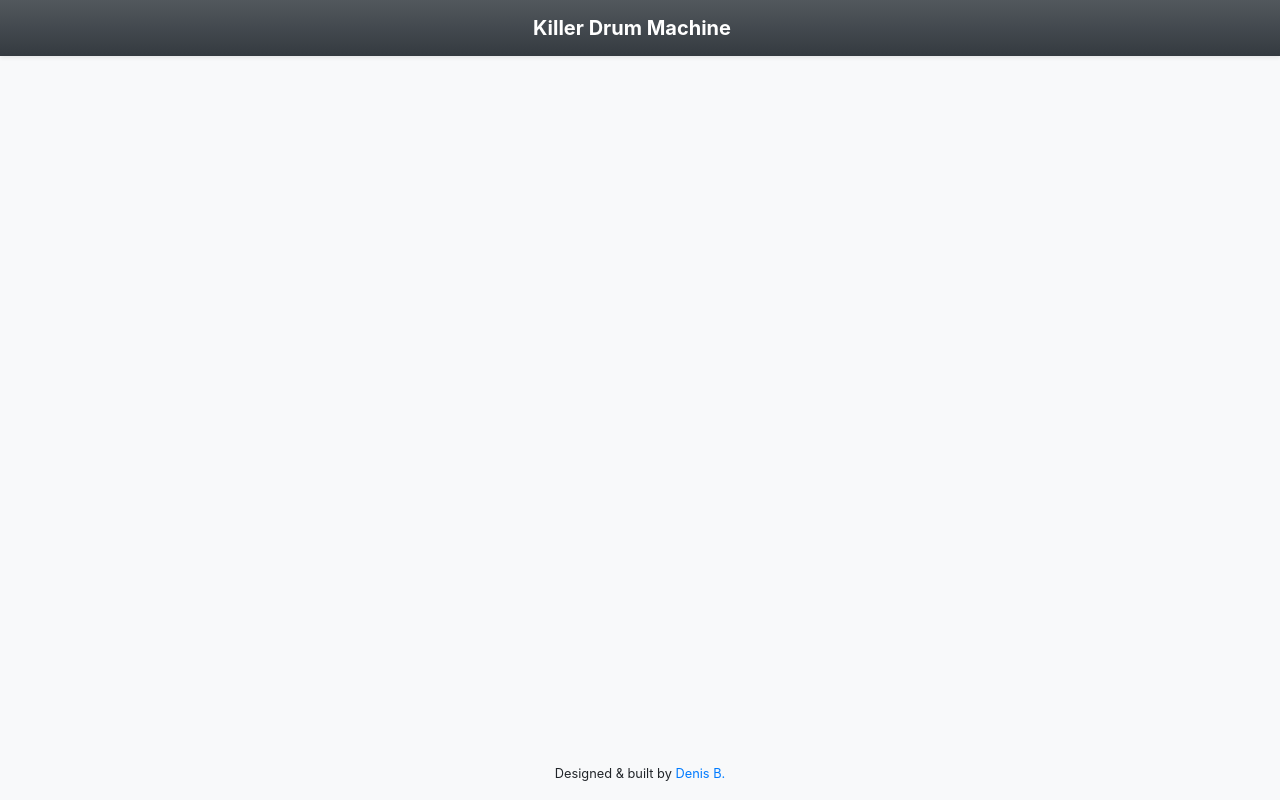
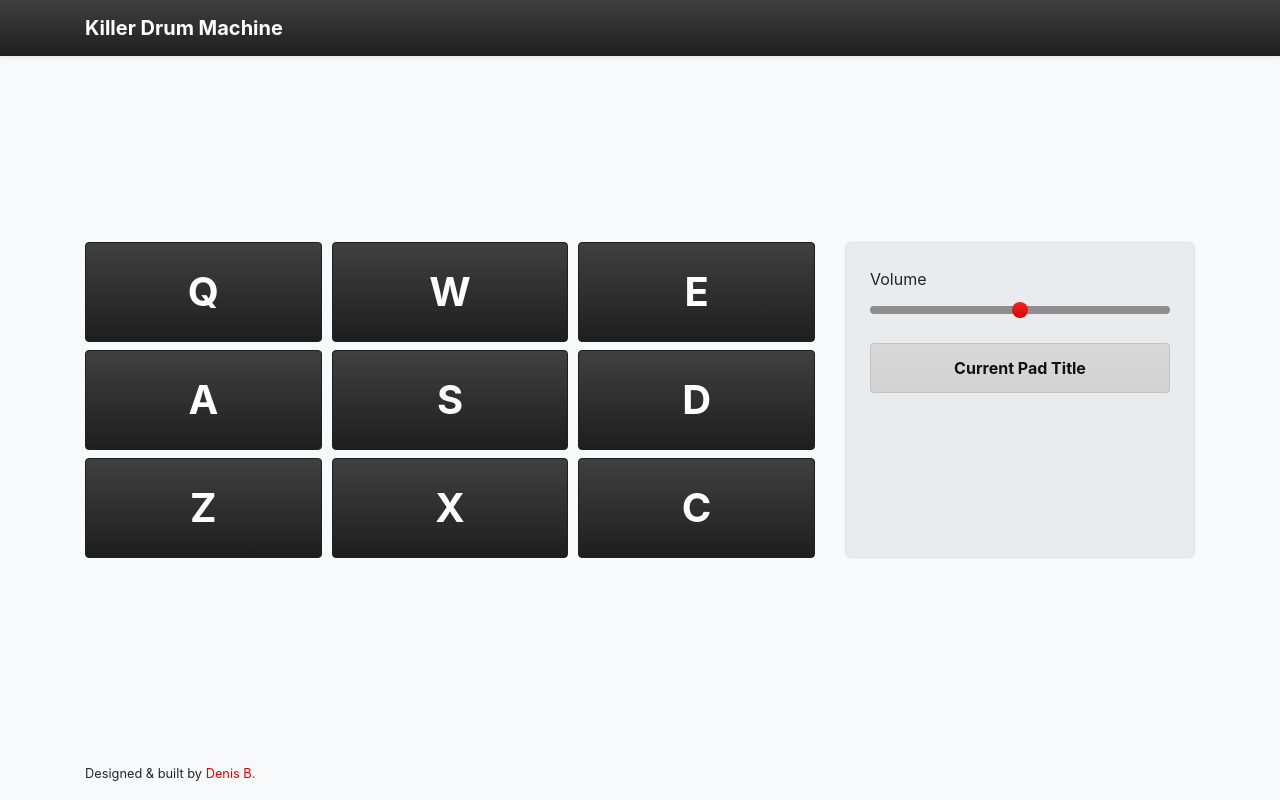
Before and after one commit to kaizen-design/drum-machine, a React (Create React App) app: page / in a window 1280 px wide. Built offline with nearby package versions, Linux system fonts and the light colour scheme.

Commit message:
HTML layout created

```diff
--- a/src/App.js
+++ b/src/App.js
@@ -1,4 +1,55 @@
 import React from 'react';
+import Navbar from './templates/layout/Navbar';
+import Footer from './templates/layout/Footer';
+
+/*const audioBank = [
+  {
+    keyCode: 81,
+    keyTrigger: 'Q',
+    id: 'Heater-1',
+    url: 'https://s3.amazonaws.com/freecodecamp/drums/Heater-1.mp3'
+  }, {
+    keyCode: 87,
+    keyTrigger: 'W',
+    id: 'Heater-2',
+    url: 'https://s3.amazonaws.com/freecodecamp/drums/Heater-2.mp3'
+  }, {
+    keyCode: 69,
+    keyTrigger: 'E',
+    id: 'Heater-3',
+    url: 'https://s3.amazonaws.com/freecodecamp/drums/Heater-3.mp3'
+  }, {
+    keyCode: 65,
+    keyTrigger: 'A',
+    id: 'Heater-4',
+    url: 'https://s3.amazonaws.com/freecodecamp/drums/Heater-4_1.mp3'
+  }, {
+    keyCode: 83,
+    keyTrigger: 'S',
+    id: 'Clap',
+    url: 'https://s3.amazonaws.com/freecodecamp/drums/Heater-6.mp3'
+  }, {
+    keyCode: 68,
+    keyTrigger: 'D',
+    id: 'Open-HH',
+    url: 'https://s3.amazonaws.com/freecodecamp/drums/Dsc_Oh.mp3'
+  }, {
+    keyCode: 90,
+    keyTrigger: 'Z',
+    id: "Kick-n'-Hat",
+    url: 'https://s3.amazonaws.com/freecodecamp/drums/Kick_n_Hat.mp3'
+  }, {
+    keyCode: 88,
+    keyTrigger: 'X',
+    id: 'Kick',
+    url: 'https://s3.amazonaws.com/freecodecamp/drums/RP4_KICK_1.mp3'
+  }, {
+    keyCode: 67,
+    keyTrigger: 'C',
+    id: 'Closed-HH',
+    url: 'https://s3.amazonaws.com/freecodecamp/drums/Cev_H2.mp3'
+  }
+];*/
 
 class App extends React.Component {
   constructor(props) {
@@ -16,29 +67,57 @@ class App extends React.Component {
   render() {
     return (
       <div className="h-100 d-flex flex-column">
-        <nav className="navbar justify-content-center navbar-dark bg-gradient-dark shadow-sm">
-          <span className="navbar-brand mb-0 h1">Killer Drum Machine</span>
-        </nav>
-        <main role="main" className="App container-fluid h-100 pt-3 pt-lg-4 px-lg-4">
-
+        <Navbar brand={'Killer Drum Machine'} />
+        <main role="main" className="App container my-auto py-3">
+          <div id="drum-machine" className="row">
+            <div className="col-lg-8">
+              <div className="form-row">
+                <div className="col-4 mb-2">
+                  <button type="button" className="drum-pad btn btn-dark btn-block">Q</button>
+                </div>
+                <div className="col-4 mb-2">
+                  <button type="button" className="drum-pad btn btn-dark btn-block">W</button>
+                </div>
+                <div className="col-4 mb-2">
+                  <button type="button" className="drum-pad btn btn-dark btn-block">E</button>
+                </div>
+                <div className="col-4 mb-2">
+                  <button type="button" className="drum-pad btn btn-dark btn-block">A</button>
+                </div>
+                <div className="col-4 mb-2">
+                  <button type="button" className="drum-pad btn btn-dark btn-block">S</button>
+                </div>
+                <div className="col-4 mb-2">
+                  <button type="button" className="drum-pad btn btn-dark btn-block">D</button>
+                </div>
+                <div className="col-4">
+                  <button type="button" className="drum-pad btn btn-dark btn-block">Z</button>
+                </div>
+                <div className="col-4">
+                  <button type="button" className="drum-pad btn btn-dark btn-block">X</button>
+                </div>
+                <div className="col-4">
+                  <button type="button" className="drum-pad btn btn-dark btn-block">C</button>
+                </div>
+              </div>
+            </div>
+            <div className="col-lg-4">
+              <div className="jumbotron h-100 p-4 border">
+                <div className="form-group">
+                  <label htmlFor="volumeControl">Volume</label>
+                  <input type="range" className="custom-range" id="volumeControl" />
+                </div>
+                <div className="alert alert-dark text-center" role="alert">
+                  <b>Current Pad Title</b>
+                </div>
+              </div>
+            </div>
+          </div>
         </main>
-        <footer className="text-center py-3">
-          <div className="container">
-            <small>
-              Designed & built by <a href="https://github.com/kaizen-design" target="_blank" rel="noopener noreferrer">Denis B.</a>
-            </small>
-          </div>
-        </footer>
+        <Footer />
       </div>
     );
   }
 }
 
-/*const Title = (props) => {
-  return (
-    <h6 className="w-100 py-2 px-3 mb-0 bg-gradient-secondary text-white rounded-top shadow-sm"
-        dangerouslySetInnerHTML={{__html: props.title}} />
-  )
-};*/
-
 export default App;
--- a/src/scss/App.scss
+++ b/src/scss/App.scss
@@ -1,6 +1,10 @@
 $enable-gradients: true;
 $headings-font-weight: 700;
 $headings-margin-bottom: 1rem;
+$primary: #e60000;
+//$secondary: #8f8e8e;
+$dark: #1e1e1e;
+$custom-range-track-bg: #8f8e8e;
 
 @import '~bootstrap/scss/bootstrap.scss';
 
@@ -17,5 +21,13 @@ img {
   max-width: 100%;
 }
 .App {
-  flex-grow: 1;
+  //flex-grow: 1;
 }
+.drum-pad {
+  height: 100px;
+  font-size: 2.5rem;
+  font-weight: bold;
+}
+.jumbotron {
+
+}
--- /dev/null
+++ b/src/templates/layout/Footer.js
@@ -0,0 +1,13 @@
+import React from 'react';
+
+const Footer = () => {
+  return (
+    <footer className="container py-3">
+      <small>
+        Designed & built by <a href="https://github.com/kaizen-design" target="_blank" rel="noopener noreferrer">Denis B.</a>
+      </small>
+    </footer>
+  )
+};
+
+export default Footer;
--- /dev/null
+++ b/src/templates/layout/Navbar.js
@@ -0,0 +1,13 @@
+import React from 'react';
+
+const Navbar = (props) => {
+  return (
+    <nav className="navbar navbar-dark bg-gradient-dark shadow-sm">
+      <div className="container">
+        <span className="navbar-brand mb-0 h1">{props.brand}</span>
+      </div>
+    </nav>
+  )
+};
+
+export default Navbar;
```
Also changed, not shown: public/manifest.json.
